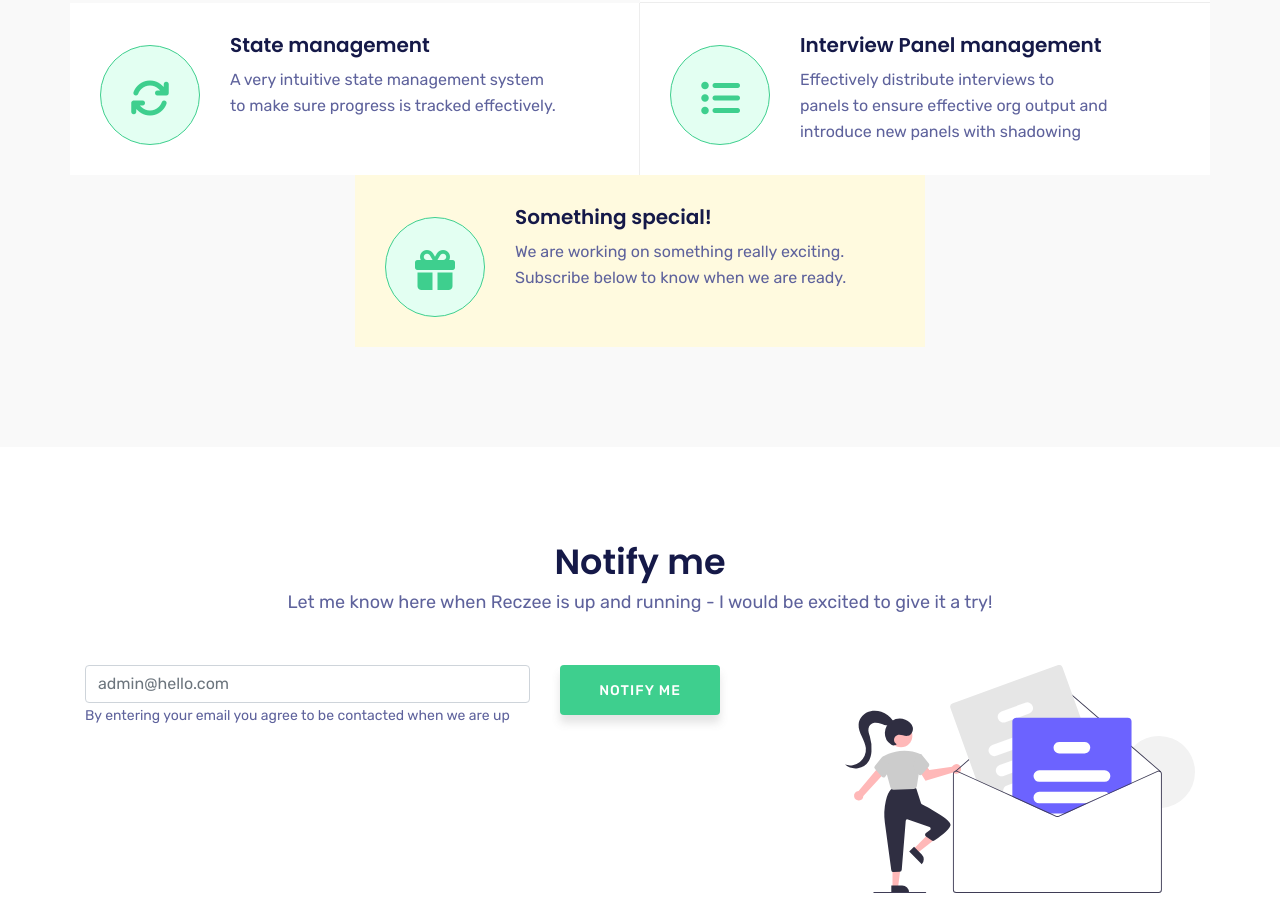
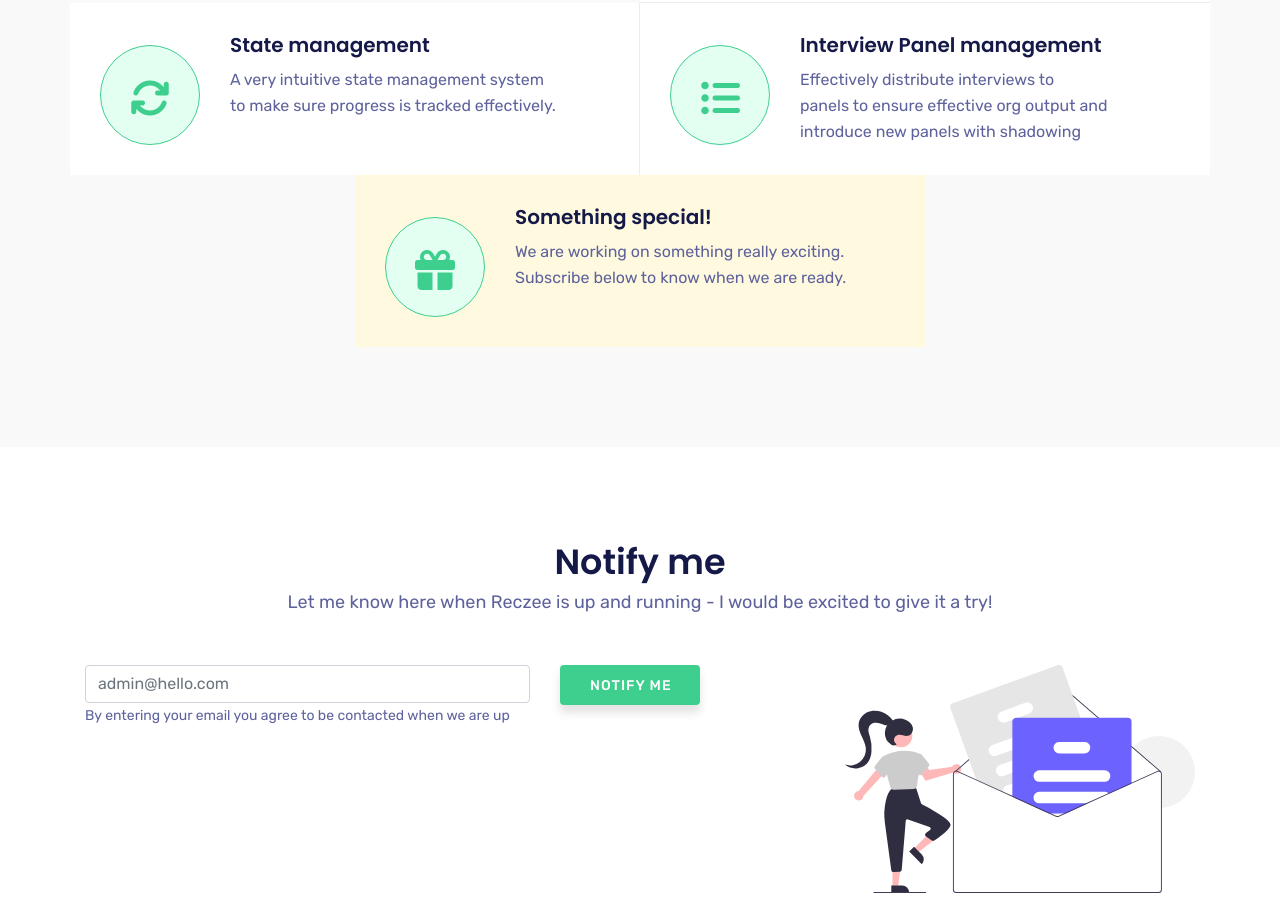
Before and after one commit to reczeeapp/reczeeapp.github.io, a plain HTML site: page index.html in a window 1280 px wide. Shown: the part 1840-2752 px from the top of the page. Drawn offline with Linux system fonts and the light colour scheme.

Commit message:
fix button size

```diff
--- a/css/main.css
+++ b/css/main.css
@@ -126,13 +126,11 @@ a:not([href]):not([tabindex]):focus, a:not([href]):not([tabindex]):hover {
   position: relative;
   z-index: 1;
   box-shadow: 0px 8px 9px 0px rgba(96, 94, 94, 0.17);
-  width: 160px;
-  height: 50px;
-  padding: 14px 15px; }
+  width: 140px;
+  height: 40px; }
 
 .btn-common:hover {
-  color: #fff;
-  transform: translateY(-2px); }
+  color: #fff; }
 
 .btn-light-bg {
   background-color: #ff704f; }
--- a/index.html
+++ b/index.html
@@ -61,7 +61,7 @@
           <div class="col-lg-6 col-md-12 col-xs-12">
             <div class="contents">
               <h2 class="head-title">Recruitment made easy!</h2>
-              <p>We are working on a platform which solves <b>Experience</b> for all the stakeholders in your Company's recruitment process!</p>
+              <p>A recruitment platform which solves <b>Experience</b> for all the stakeholders in your Company's recruitment process!</p>
               <a href="#notify-me" class="btn btn-border-filled page-scroll">Notify me</a>
             </div>
           </div>
```
